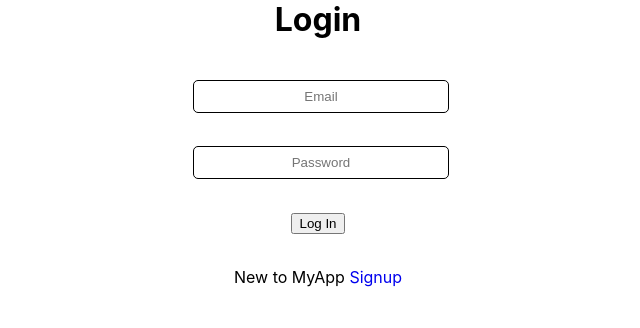
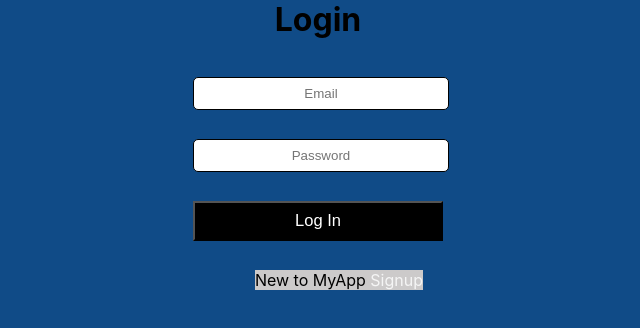
Before and after one commit to ashish280601/.gitit, a React (Create React App) app: page / in a window 1280 px wide. Shown: the top 328 px of the page, without its empty margins (322-962 px from the left). Built offline with nearby package versions, Linux system fonts and the light colour scheme.

Commit message:
added navigation

```diff
--- a/src/App.js
+++ b/src/App.js
@@ -1,6 +1,7 @@
 import Signup from "./components/Signup";
 import Login from "./components/Login";
 import Home from "./components/Home";
+import Payment from "./components/pages/Payment";
 import { BrowserRouter as Router, Routes, Route } from "react-router-dom";
 // import './App.css';
 
@@ -12,8 +13,10 @@ function App() {
           <Route path="/" element={<Login />} />
           <Route path="/signup" element={<Signup />} />
           <Route path="/home" element={<Home />} />
+          <Route path="/payment" element={<Payment />} />
         </Routes>
       </Router>
+      {/* <Payment/> */}
     </div>
   );
 }
--- a/src/components/Home.js
+++ b/src/components/Home.js
@@ -107,6 +107,12 @@ export default function Home() {
     },
   ]);
 
+  const navigate = useNavigate();
+
+  function handleSubmit(){
+    navigate('/payment');
+  }
+
   const useToggle = (initialState) => {
     const [toggleValue, setTogglevalue] = useState(initialState);
 
@@ -122,15 +128,17 @@ export default function Home() {
     <div className="homepage">
       <h2>Choose the right plan for you</h2>
       <input id="switch" type="checkbox" onClick={setToggle}/>
-      <label for="switch">
+      <label htmlFor="switch">
         <span className="toggle-option">Monthly</span>
         <span className="toggle-option">Yearly</span>
       </label>
       {toggle ? (
-        <Yearly plans={plans} years={years} />
+        <Yearly plans={plans} years={years} submit={handleSubmit}/>
       ) : (
-        <Monthly plans={plans} months={months} />
+        <Monthly plans={plans} months={months} submit={handleSubmit}/>
       )}
+
+
     </div>
   );
 }
--- a/src/components/Login.js
+++ b/src/components/Login.js
@@ -50,7 +50,7 @@ function Login() {
             <form action="post" className={styled.form}>
                 <input type="email" onChange={(e) => { setEmail(e.target.value) }} placeholder="Email" className={styled.formInput} />
                 <input type="password" onChange={(e) => { setPassword(e.target.value) }} placeholder="Password" autoComplete="on" className={styled.formInput} />
-                <button className="submit-btn" onClick={submit}>Log In</button>
+                <button  onClick={submit} className={styled.submitBtn}>Log In</button>
                 <p>New to MyApp <Link to="/signup" className={styled.link}>Signup</Link></p>
             </form>
 
--- a/src/components/pages/Payment.js
+++ b/src/components/pages/Payment.js
@@ -2,11 +2,11 @@ import styled from "../styles/payment.module.css";
 
 export default function Payment() {
   return (
-    <>
+    <div>
       <div className={styled.paymentContainer}>
         <form id={styled.leftSide}>
-          <h2 style={{margin:"1rem 9.6rem 0 0", backgroundColor:"whitesmoke"}}>Complete Payment</h2>
-          <p style={{ color: "rgba(49, 48, 48, 0.459)" , marginRight:"45px", backgroundColor:"whitesmoke", fontWeight:"500",paddingBottom:"1.2rem" }}>
+          <h2 style={{margin:"1rem 9.6rem 0 0", backgroundColor:"rgb(16,75,135)"}}>Complete Payment</h2>
+          <p style={{ color: "rgba(49, 48, 48, 0.459)" , marginRight:"45px", backgroundColor:"rgb(16,75,135)", fontWeight:"500",paddingBottom:"1.2rem" }}>
             Enter your credit or debit card details below
           </p>
           <input
@@ -44,6 +44,6 @@ export default function Payment() {
           </span>
         </div>
       </div>
-    </>
+    </div>
   );
 }
--- a/src/components/pages/monthly.js
+++ b/src/components/pages/monthly.js
@@ -1,12 +1,13 @@
 import styled from "../styles/styles.module.css";
 
-export default function Monthly({ plans, months }) {
+export default function Monthly({ plans, months, submit }) {
+
   return (
     <div className={styled.container}>
       <div >
         <div>
           {plans.map((plan, index) => (
-            <ul className={styled.subOption} key={index}>
+            <ul className={styled.subOption} key={index} onClick={submit}>
               <li>{plan.option}</li>
             </ul>
           ))}
--- a/src/components/styles/payment.module.css
+++ b/src/components/styles/payment.module.css
@@ -1,8 +1,3 @@
-* {
-  margin: auto;
-  /* background-color: rgb(16, 75, 135); */
-}
-
 .paymentContainer {
   width: 750px;
   height: 300px;
@@ -21,7 +16,7 @@
   margin-right: 12rem;
   float: left;
   padding: 1rem;
-  background-color: whitesmoke;
+  background-color: rgb(16,75,135);
 }
 
 #cardNum {
@@ -61,7 +56,7 @@
   margin-right: 13rem;
   border: none;
   border-radius: 5px;
-  color: whitesmoke;
+  color: rgb(16,75,135);
 }
 
 /* removed arrow from input number  */
--- a/src/components/styles/register.module.css
+++ b/src/components/styles/register.module.css
@@ -1,3 +1,9 @@
+.login{
+  width: 100%;
+  height: 100vh;
+  background-color: rgb(16,75,135);
+}
+
 .form {
     display: flex;
     flex-direction: column;
@@ -28,4 +34,9 @@
 
   .link{
     text-decoration: none;
+    color: whitesmoke;
   }
+
+  p{
+    background-color: rgb(16,75,135);
+  }
--- a/src/components/styles/styles.module.css
+++ b/src/components/styles/styles.module.css
@@ -40,6 +40,7 @@
     font-size: large;
     position: absolute;
     left: -24rem;
+    background-color: whitesmoke;
 }
 
 .subMobile, .subBasic , .subStandard, .subPremium{
```
